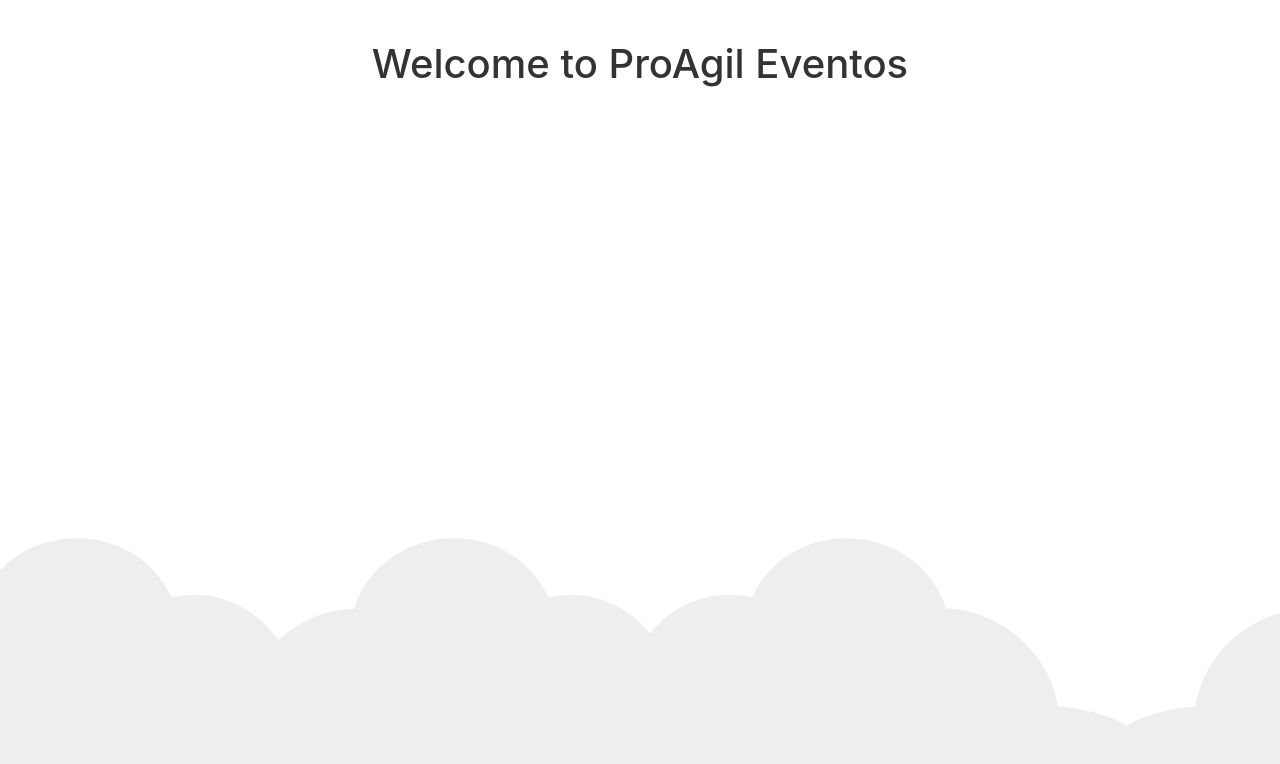
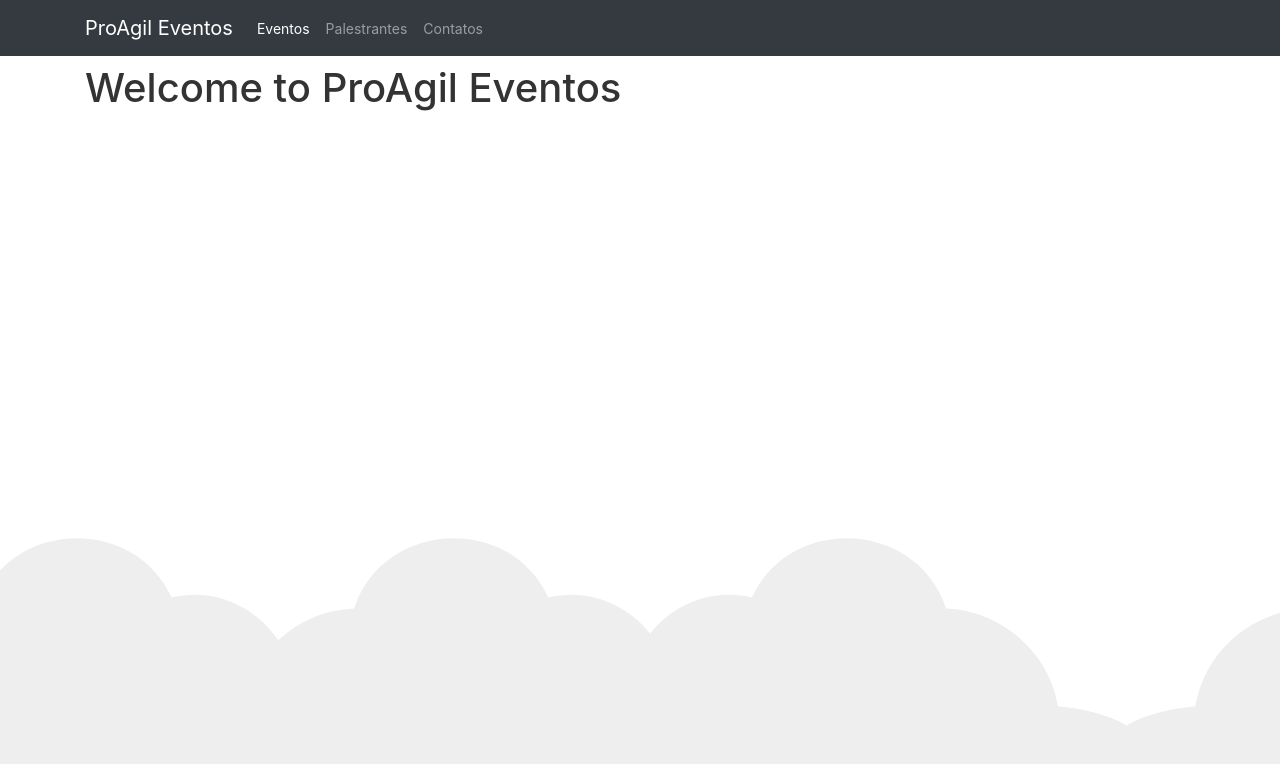
Before and after one commit to ErickSilva2605/ProAgil, an Angular app in the folder ProAgil-App/: page / in a window 1280 px wide. Shown: the top 764 px of the page. Built offline with nearby package versions, Linux system fonts and the light colour scheme; no server answers.

Commit message:
Adicionando NavBar no projeto angular

```diff
--- a/ProAgil-App/src/app/app.component.html
+++ b/ProAgil-App/src/app/app.component.html
@@ -296,9 +296,9 @@
 </style>
 
 <!-- Toolbar -->
-
-<div class="content" role="main">
-  <div class="container text-center">
+<app-nav></app-nav>
+<div class="container" role="main">
+  <div>
     <h1>
       Welcome to {{ title }}
     </h1>
--- a/ProAgil-App/src/app/app.module.ts
+++ b/ProAgil-App/src/app/app.module.ts
@@ -6,11 +6,13 @@
 import { AppComponent } from './app.component';
 import { EventosComponent } from './eventos/eventos.component';
 import { HttpClient } from 'selenium-webdriver/http';
+import { NavComponent } from './nav/nav.component';
 
 @NgModule({
    declarations: [
       AppComponent,
-      EventosComponent
+      EventosComponent,
+      NavComponent
    ],
    imports: [
       BrowserModule,
--- /dev/null
+++ b/ProAgil-App/src/app/nav/nav.component.html
@@ -0,0 +1,21 @@
+<nav class="navbar navbar-expand-md navbar-dark bg-dark">
+  <div class="container">
+    <a class="navbar-brand" href="#">ProAgil Eventos</a>
+    <button class="navbar-toggler" type="button" data-toggle="collapse" data-target="#navbarsExampleDefault" aria-controls="navbarsExampleDefault" aria-expanded="false" aria-label="Toggle navigation">
+      <span class="navbar-toggler-icon"></span>
+    </button>
+    <div class="collapse navbar-collapse" id="navbarsExampleDefault">
+      <ul class="navbar-nav mr-auto">
+        <li class="nav-item active">
+          <a class="nav-link" href="#">Eventos</a>
+        </li>
+        <li class="nav-item">
+          <a class="nav-link" href="#">Palestrantes</a>
+        </li>
+        <li class="nav-item">
+          <a class="nav-link" href="#">Contatos</a>
+        </li>
+      </ul>
+    </div>
+  </div>
+</nav>
--- /dev/null
+++ b/ProAgil-App/src/app/nav/nav.component.ts
@@ -0,0 +1,15 @@
+import { Component, OnInit } from '@angular/core';
+
+@Component({
+  selector: 'app-nav',
+  templateUrl: './nav.component.html',
+  styleUrls: ['./nav.component.css']
+})
+export class NavComponent implements OnInit {
+
+  constructor() { }
+
+  ngOnInit() {
+  }
+
+}
```
Also changed, not shown: ProAgil-App/src/app/nav/nav.component.css (added), 2 other files (tests, documents, lock files or other folders).
